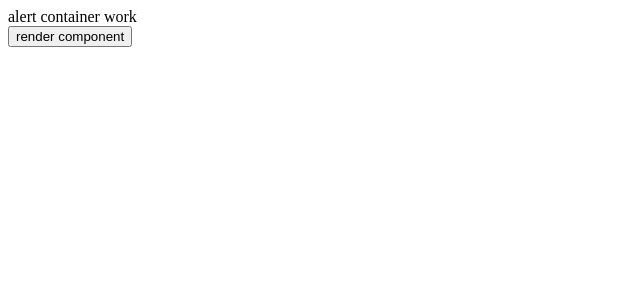
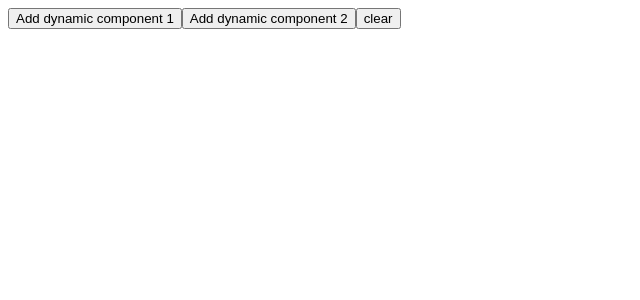
Before and after one commit to ntrong2009/angular, an Angular app: page / in a window 1280 px wide. Shown: the top 300 px of the page, without its empty margins (0-640 px from the left). Built offline with nearby package versions, Linux system fonts and the light colour scheme.

Commit message:
trong commit

```diff
--- a/src/app/app.component.html
+++ b/src/app/app.component.html
@@ -1 +1 @@
-<app-alert-container></app-alert-container>
+<app-example-container></app-example-container>
--- /dev/null
+++ b/src/app/dynamic-content-one/dynamic-content-one.component.html
@@ -0,0 +1,4 @@
+<div>
+  <span>O</span>
+  <span>dynamic-content-one works!</span>
+</div>
--- /dev/null
+++ b/src/app/dynamic-content-one/dynamic-content-one.component.ts
@@ -0,0 +1,15 @@
+import { Component, OnInit } from '@angular/core';
+
+@Component({
+  selector: 'app-dynamic-content-one',
+  templateUrl: './dynamic-content-one.component.html',
+  styleUrls: ['./dynamic-content-one.component.css']
+})
+export class DynamicContentOneComponent implements OnInit {
+
+  constructor() { }
+
+  ngOnInit(): void {
+  }
+
+}
--- /dev/null
+++ b/src/app/dynamic-content-two/dynamic-content-two.component.html
@@ -0,0 +1,2 @@
+<p>dynamic-content-two works!</p>
+<p>{{ data }}</p>
--- /dev/null
+++ b/src/app/dynamic-content-two/dynamic-content-two.component.ts
@@ -0,0 +1,17 @@
+import { Component, OnInit, Input } from '@angular/core';
+
+@Component({
+  selector: 'app-dynamic-content-two',
+  templateUrl: './dynamic-content-two.component.html',
+  styleUrls: ['./dynamic-content-two.component.css']
+})
+export class DynamicContentTwoComponent implements OnInit {
+
+  @Input() data: string;
+
+  constructor() { }
+
+  ngOnInit(): void {
+  }
+
+}
--- /dev/null
+++ b/src/app/example-container/example-container.component.html
@@ -0,0 +1,7 @@
+<button (click)="addDynamicCompOne()">Add dynamic component 1</button>
+
+<button (click)="addDynamicCompTwo()">Add dynamic component 2</button>
+
+<button (click)="clearDynamicComp()">clear</button>
+
+<div #dynamicComponent></div>
--- /dev/null
+++ b/src/app/example-container/example-container.component.ts
@@ -0,0 +1,36 @@
+import { Component, OnInit, ViewChild, ViewContainerRef, ComponentFactoryResolver } from '@angular/core';
+import { DynamicContentOneComponent } from '../dynamic-content-one/dynamic-content-one.component';
+import { DynamicContentTwoComponent } from '../dynamic-content-two/dynamic-content-two.component';
+
+@Component({
+  selector: 'app-example-container',
+  templateUrl: './example-container.component.html',
+  styleUrls: ['./example-container.component.css']
+})
+export class ExampleContainerComponent implements OnInit {
+
+  @ViewChild('dynamicComponent', { read: ViewContainerRef, static: true }) containerRef: ViewContainerRef;
+
+  constructor(
+    private cfr: ComponentFactoryResolver
+  ) { }
+
+  ngOnInit(): void {
+  }
+
+  addDynamicCompOne() {
+    const componentFactory = this.cfr.resolveComponentFactory(DynamicContentOneComponent);
+    const componentRef = this.containerRef.createComponent(componentFactory);
+  }
+
+  addDynamicCompTwo() {
+    const componentFactory = this.cfr.resolveComponentFactory(DynamicContentTwoComponent);
+    const componentRef = this.containerRef.createComponent(componentFactory);
+    componentRef.instance.data = 'input from parent component';
+  }
+
+  clearDynamicComp() {
+    this.containerRef.clear();
+  }
+
+}
```
Also changed, not shown: src/app/app.module.ts (+7 -1 lines), src/app/dynamic-content-one/dynamic-content-one.component.css (added), src/app/dynamic-content-two/dynamic-content-two.component.css (added), src/app/example-container/example-container.component.css (added).
